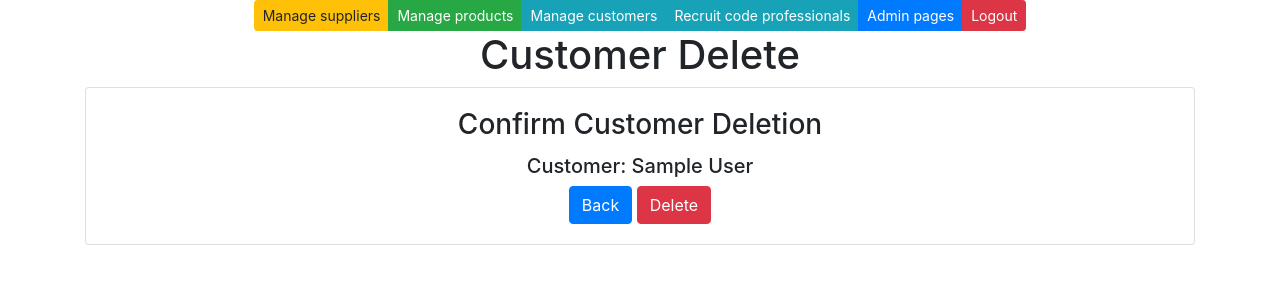
After one commit to Koomiosi/suppliers, a Django app: page /confirm-delete-customer/1/ in a window 1280 px wide. The commit adds this page. Shown: the top 300 px of the page. Run offline with Django 5.2, Linux system fonts and the light colour scheme; a user stored in the database is signed in; tables that the repository leaves empty hold one stand-in row (values such as "Sample post"); some libraries are stand-ins or nearby versions.

Commit message:
Customer functions added

```diff
--- a/app/models.py
+++ b/app/models.py
@@ -22,10 +22,9 @@ class Product(models.Model):
         return f"{self.productname} produced by {self.supplier.companyname}"
 
 class Customer(models.Model):
-    customername = models.CharField(max_length=100, default='asiakas')
     customerfname = models.CharField(max_length=50, default='etunimi')
     customerlname = models.CharField(max_length=50, default='sukunimi')
-    contactname = models.CharField(max_length=100, default='yhteyshenkilo')
     address = models.CharField(max_length=200, default='osoite')
     phone = models.CharField(max_length=20, default='puhelin')
     email = models.EmailField(max_length=100, default='sahkoposti@esimerkki.com')
+    country = models.CharField(max_length=50, default='maa')
--- /dev/null
+++ b/app/templates/confirmdelcust.html
@@ -0,0 +1,15 @@
+{% extends "index.html" %}
+
+{% block content %}
+    <h1>Customer Delete</h1>
+
+    <div class="card" style="width: 50 rem;">
+        <div class="card-body">
+            <h3 class="card-title">Confirm Customer Deletion</h3>
+            <h5 class="card-text">Customer: {{ customer.customerfname }} {{ customer.customerlname }}</h5>
+
+            <a href="/customers/" class="btn btn-primary">Back</a>
+            <a href="/delete-customer/{{ customer.id }}/" class="btn btn-danger">Delete</a>
+        </div>
+    </div>
+{% endblock %}
--- a/app/templates/index.html
+++ b/app/templates/index.html
@@ -29,6 +29,7 @@
             <div class="btn-group" role="group">
                 <a class="btn btn-warning btn-sm" href="/suppliers">Manage suppliers</a>
                 <a class="btn btn-success btn-sm" href="/products">Manage products</a>
+                <a class="btn btn-info btn-sm" href="/customers">Manage customers</a>
                 <a class="btn btn-info btn-sm" href="http://careeria.fi">Recruit code professionals</a>
                 <a class="btn btn-primary btn-sm" href="/admin">Admin pages</a>
                 <a class="btn btn-danger btn-sm" href="/logout">Logout</a>
--- a/app/urls.py
+++ b/app/urls.py
@@ -2,7 +2,7 @@
 
 from django.urls import path
 
-from .views import  supplierslistview,productslistview,addsupplier,addproduct,confirmdeleteproduct,deleteproduct, \
+from .views import  confirmdeletecustomer, supplierslistview,productslistview,addsupplier,addproduct,confirmdeleteproduct,deleteproduct, \
     edit_product_get, edit_product_post, searchsupplier, products_filtered, loginview, loginaction, logoutaction, \
     customerslistview, addcustomer, searchcustomer, deletecustomer
 
@@ -33,8 +33,9 @@ urlpatterns = [
     path('search-supplier/', searchsupplier),
 
     # Customer URLs
-    path('customers/', customerslistview),
-    path('add-customer/', addcustomer),
-    path('search-customer/', searchcustomer),
-    path('delete-customer/<int:id>/', deletecustomer),
+    path('customers/', customerslistview, name='customerslistview'),
+    path('add-customer/', addcustomer, name='addcustomer'),
+    path('search-customer/', searchcustomer, name='searchcustomer'),
+    path('delete-customer/<int:id>/', deletecustomer, name='deletecustomer'),
+    path('confirm-delete-customer/<int:id>/', confirmdeletecustomer, name='confirmdeletecustomer'),
 ]
--- a/app/views.py
+++ b/app/views.py
@@ -145,14 +145,13 @@ def addcustomer(request):
     if not request.user.is_authenticated:
         return render(request,'loginpage.html')
     else:
-        a = request.POST['customername']
-        b = request.POST['companyname']
-        c = request.POST['contactname']
-        d = request.POST['address']
-        e = request.POST['phone']
-        f = request.POST['email']
-        g = request.POST['country']
-        Customer(customername = a, companyname = b, contactname = c, address = d, phone = e, email = f, country = g).save()
+        a = request.POST['customerfname']
+        b = request.POST['customerlname']
+        c = request.POST['address']
+        d = request.POST['phone']
+        e = request.POST['email']
+        f = request.POST['country']
+        Customer(customerfname = a, customerlname = b, address = c, phone = d, email = e, country = f).save()
         return redirect(request.META['HTTP_REFERER'])
 
 def searchcustomer(request):
@@ -170,3 +169,11 @@ def deletecustomer(request, id):
     else:
         Customer.objects.get(id=id).delete()
         return redirect('customerslistview')
+
+def confirmdeletecustomer(request, id):
+    if not request.user.is_authenticated:
+        return render(request,'loginpage.html')
+    else:
+        customer = Customer.objects.get(id=id)
+        context = {'customer': customer}
+        return render(request, 'confirmdelcust.html', context)
--- a/suppliers/settings.py
+++ b/suppliers/settings.py
@@ -77,7 +77,7 @@ WSGI_APPLICATION = 'suppliers.wsgi.application'
 # Database
 # https://docs.djangoproject.com/en/5.2/ref/settings/#databases
 
-'''
+
 # Perus SQLite
 DATABASES = {
     'default': {
@@ -85,9 +85,9 @@ DATABASES = {
         'NAME': BASE_DIR / 'db.sqlite3',
     }
 }
-'''
 
 
+'''
 # Render käytössä
 DATABASES = {
     'default': dj_database_url.config(
@@ -96,7 +96,7 @@ DATABASES = {
         ssl_require=True  # tärkeä Renderissä, koska PostgreSQL vaatii SSL:n
     )
 }
-
+'''
 
 '''
 # Lokaali PostgreSQL
```
Also changed, not shown: app/templates/customers.html (+14 -15 lines), app/migrations/0004_customer.py (added), app/migrations/0005_remove_customer_contactname_and_more.py (added), db.sqlite3.
